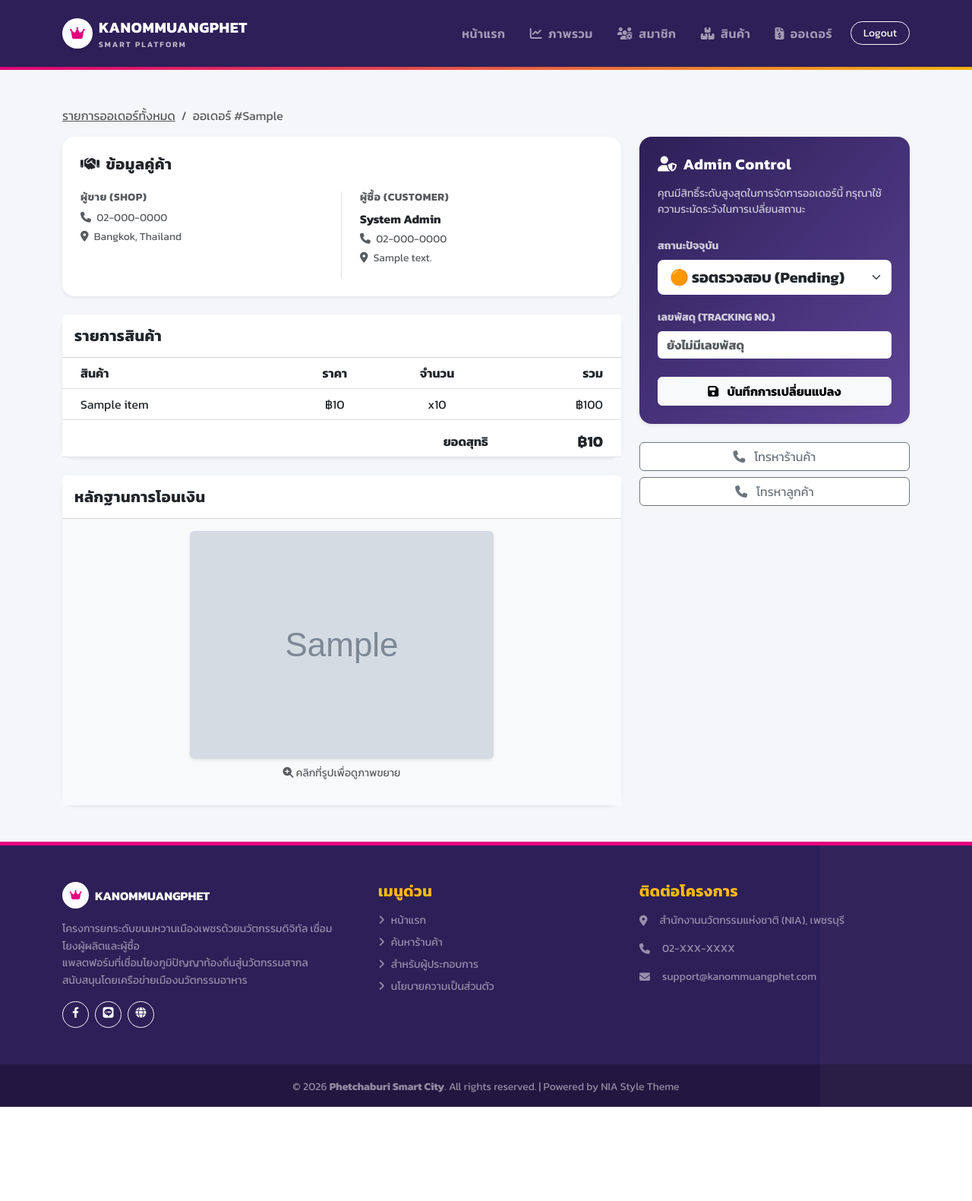
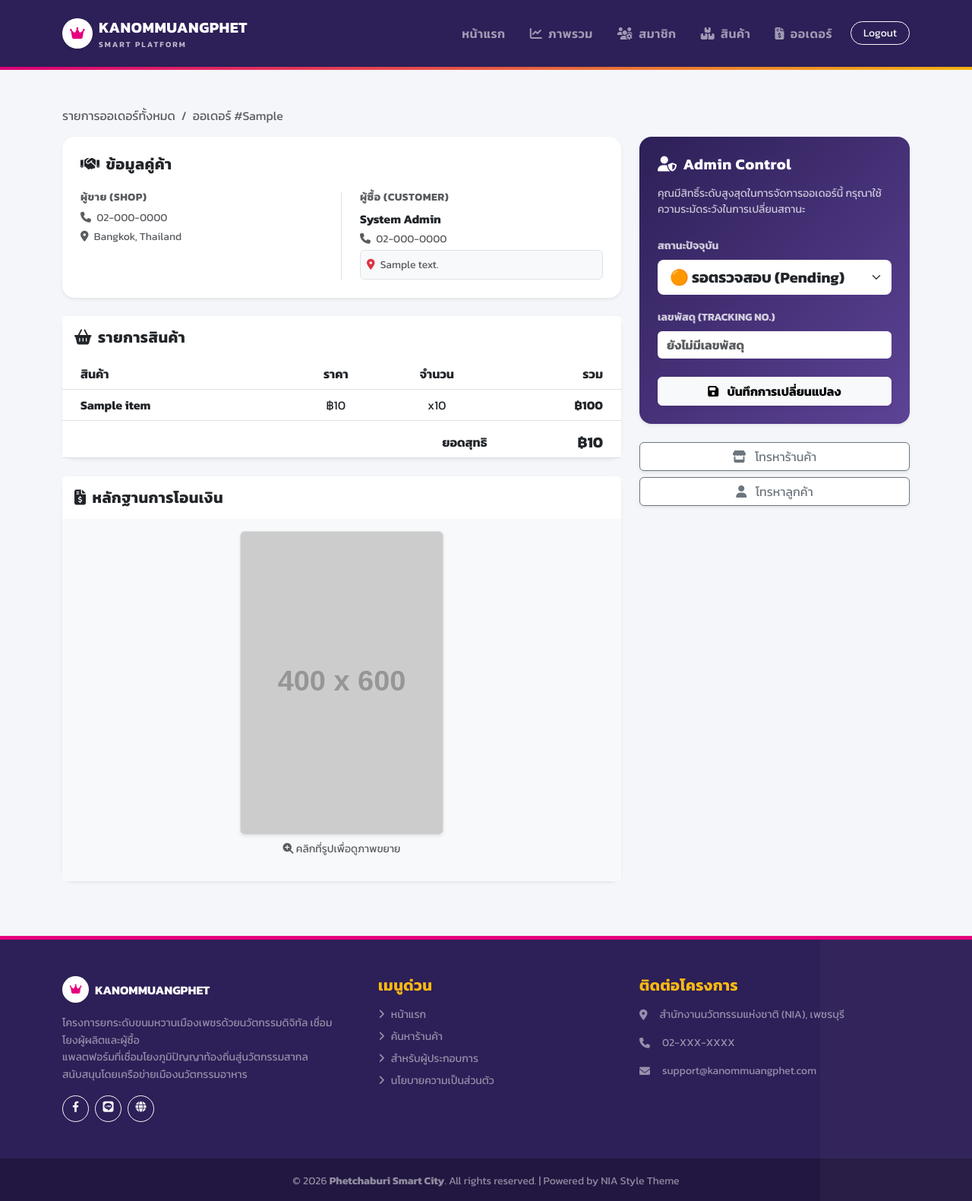
Before and after one commit to palapon001/new_kanom, a PHP site: page /kanommuangphet/admin/order_view.php?id=1 in a window 1280 px wide. Shown: the whole page at 76% size. Before the commit the page ends 1457 px from the top, so only its background shows below. Run offline with PHP 8.4, Linux system fonts and the light colour scheme; a user stored in the database is signed in; data comes from the database, SQL or seed files in the repository; tables that the repository leaves empty or names only in its code hold one stand-in row (values such as "Sample post"); grey boxes marked "Sample" are stand-in pictures; grey boxes labelled with a size stand in for pictures from a placeholder-image service; some libraries are stand-ins or nearby versions; grey boxes are pictures that could not be loaded.

Commit message:
update order

```diff
--- a/admin/order_view.php
+++ b/admin/order_view.php
@@ -5,6 +5,7 @@ require_once '../function.php';
 
 // 1. ความปลอดภัย: Admin เท่านั้น
 if (!isset($_SESSION['user_id']) || $_SESSION['role'] !== 'admin') {
+    $_SESSION['error'] = 'คุณไม่มีสิทธิ์เข้าถึงส่วนนี้';
     header("Location: ../login.php");
     exit();
 }
@@ -17,12 +18,18 @@ if (isset($_POST['admin_update_status'])) {
     $tracking = $_POST['tracking_no'] ?? '';
 
     // อัปเดตสถานะลง DB
-    update('orders', [
+    $update_result = update('orders', [
         'status' => $new_status,
         'tracking_no' => $tracking
     ], "id = ?", [$order_id]);
 
-    echo "<script>alert('✅ Admin: อัปเดตสถานะเรียบร้อยแล้ว'); </script>";
+    if ($update_result) {
+        $_SESSION['success'] = '✅ Admin: อัปเดตสถานะเรียบร้อยแล้ว';
+        header("Location: order_view.php?id=$order_id");
+        exit();
+    } else {
+        $_SESSION['error'] = 'เกิดข้อผิดพลาดในการอัปเดต';
+    }
 }
 
 // 3. ดึงข้อมูลออเดอร์ + ข้อมูลลูกค้า + ข้อมูลร้านค้า
@@ -37,7 +44,9 @@ $sql = "SELECT o.*,
 $order = selectOne($sql, [$order_id]);
 
 if (!$order) {
-    die("ไม่พบข้อมูลคำสั่งซื้อ");
+    $_SESSION['error'] = 'ไม่พบข้อมูลคำสั่งซื้อ';
+    header("Location: orders_manage.php");
+    exit();
 }
 
 // 4. ดึงรายการสินค้าในออเดอร์
@@ -52,7 +61,7 @@ include '../includes/navbar.php';
 
     <nav aria-label="breadcrumb">
         <ol class="breadcrumb">
-            <li class="breadcrumb-item"><a href="orders_manage.php" class="text-muted">รายการออเดอร์ทั้งหมด</a></li>
+            <li class="breadcrumb-item"><a href="orders_manage.php" class="text-muted text-decoration-none">รายการออเดอร์ทั้งหมด</a></li>
             <li class="breadcrumb-item active">ออเดอร์ #<?= $order['order_no'] ?></li>
         </ol>
     </nav>
@@ -66,28 +75,31 @@ include '../includes/navbar.php';
                     <h5 class="fw-bold text-purple mb-4"><i class="fas fa-handshake me-2"></i>ข้อมูลคู่ค้า</h5>
                     <div class="row">
                         <div class="col-md-6 border-end">
-                            <h6 class="text-muted small fw-bold">ผู้ขาย (SHOP)</h6>
+                            <h6 class="text-muted small fw-bold text-uppercase">ผู้ขาย (SHOP)</h6>
                             <p class="fw-bold mb-1"><?= htmlspecialchars($order['shop_name']) ?></p>
                             <p class="small text-muted mb-1"><i class="fas fa-phone me-1"></i> <?= htmlspecialchars($order['shop_phone']) ?></p>
                             <p class="small text-muted"><i class="fas fa-map-marker-alt me-1"></i> <?= htmlspecialchars($order['shop_address']) ?></p>
                         </div>
                         <div class="col-md-6 ps-md-4">
-                            <h6 class="text-muted small fw-bold">ผู้ซื้อ (CUSTOMER)</h6>
+                            <h6 class="text-muted small fw-bold text-uppercase">ผู้ซื้อ (CUSTOMER)</h6>
                             <p class="fw-bold mb-1"><?= htmlspecialchars($order['customer_name']) ?></p>
                             <p class="small text-muted mb-1"><i class="fas fa-phone me-1"></i> <?= htmlspecialchars($order['customer_phone']) ?></p>
-                            <p class="small text-muted"><i class="fas fa-map-marker-alt me-1"></i> <?= htmlspecialchars($order['shipping_address']) ?></p>
+                            <div class="bg-light p-2 rounded small text-muted border">
+                                <i class="fas fa-map-marker-alt me-1 text-danger"></i>
+                                <?= nl2br(htmlspecialchars($order['shipping_address'] ?? $order['customer_address'])) ?>
+                            </div>
                         </div>
                     </div>
                 </div>
             </div>
 
             <div class="card border-0 shadow-sm rounded-4 mb-4">
-                <div class="card-header bg-white py-3">
-                    <h5 class="mb-0 fw-bold">รายการสินค้า</h5>
+                <div class="card-header bg-white py-3 border-bottom-0">
+                    <h5 class="mb-0 fw-bold text-purple"><i class="fas fa-shopping-basket me-2"></i>รายการสินค้า</h5>
                 </div>
                 <div class="card-body p-0">
                     <div class="table-responsive">
-                        <table class="table mb-0">
+                        <table class="table mb-0 align-middle">
                             <thead class="bg-light">
                                 <tr>
                                     <th class="ps-4">สินค้า</th>
@@ -99,10 +111,10 @@ include '../includes/navbar.php';
                             <tbody>
                                 <?php foreach($items as $item): ?>
                                 <tr>
-                                    <td class="ps-4"><?= htmlspecialchars($item['product_name']) ?></td>
+                                    <td class="ps-4 fw-bold"><?= htmlspecialchars($item['product_name']) ?></td>
                                     <td class="text-center">฿<?= number_format($item['price']) ?></td>
                                     <td class="text-center">x<?= $item['quantity'] ?></td>
-                                    <td class="text-end pe-4">฿<?= number_format($item['price'] * $item['quantity']) ?></td>
+                                    <td class="text-end pe-4 fw-bold">฿<?= number_format($item['price'] * $item['quantity']) ?></td>
                                 </tr>
                                 <?php endforeach; ?>
                             </tbody>
@@ -117,24 +129,30 @@ include '../includes/navbar.php';
                 </div>
             </div>
 
-            <div class="card border-0 shadow-sm rounded-4">
-                <div class="card-header bg-white py-3">
-                    <h5 class="mb-0 fw-bold">หลักฐานการโอนเงิน</h5>
+            <div class="card border-0 shadow-sm rounded-4 mb-4">
+                <div class="card-header bg-white py-3 border-bottom-0">
+                    <h5 class="mb-0 fw-bold text-purple"><i class="fas fa-file-invoice-dollar me-2"></i>หลักฐานการโอนเงิน</h5>
                 </div>
                 <div class="card-body text-center bg-light">
-                    <?php if($order['slip_image']): ?>
+                    <?php if(!empty($order['slip_image'])): ?>
                         <?php
                             $slip = $order['slip_image'];
-                            if(!filter_var($slip, FILTER_VALIDATE_URL)) $slip = '../uploads/slips/'.$slip;
+                            $slip_path_check = '../uploads/slips/' . $slip;
+
+                            if (file_exists($slip_path_check)) {
+                                $display_slip = $slip_path_check;
+                            } else {
+                                $display_slip = 'https://placehold.co/400x600?text=Slip+Not+Found';
+                            }
                         ?>
-                        <a href="<?= $slip ?>" target="_blank">
-                            <img src="<?= $slip ?>" class="img-fluid rounded shadow-sm" style="max-height: 400px;">
+                        <a href="<?= $display_slip ?>" target="_blank">
+                            <img src="<?= $display_slip ?>" class="img-fluid rounded shadow-sm border" style="max-height: 400px; object-fit: contain;">
                         </a>
                         <p class="text-muted mt-2 small"><i class="fas fa-search-plus"></i> คลิกที่รูปเพื่อดูภาพขยาย</p>
                     <?php else: ?>
                         <div class="py-5 text-muted">
                             <i class="fas fa-image fa-3x mb-3 opacity-25"></i>
-                            <p>ไม่มีหลักฐานการโอนเงิน (อาจเป็นการเก็บเงินปลายทาง)</p>
+                            <p class="mb-0">ไม่มีหลักฐานการโอนเงิน (อาจเป็นการเก็บเงินปลายทาง)</p>
                         </div>
                     <?php endif; ?>
                 </div>
@@ -173,11 +191,11 @@ include '../includes/navbar.php';
             </div>
 
             <div class="d-grid gap-2">
-                <a href="tel:<?= $order['shop_phone'] ?>" class="btn btn-outline-secondary bg-white">
-                    <i class="fas fa-phone me-2"></i> โทรหาร้านค้า
+                <a href="tel:<?= $order['shop_phone'] ?>" class="btn btn-outline-secondary bg-white shadow-sm">
+                    <i class="fas fa-store me-2"></i> โทรหาร้านค้า
                 </a>
-                <a href="tel:<?= $order['customer_phone'] ?>" class="btn btn-outline-secondary bg-white">
-                    <i class="fas fa-phone me-2"></i> โทรหาลูกค้า
+                <a href="tel:<?= $order['customer_phone'] ?>" class="btn btn-outline-secondary bg-white shadow-sm">
+                    <i class="fas fa-user me-2"></i> โทรหาลูกค้า
                 </a>
             </div>
 
```
Also changed, not shown: shop/order_detail.php (+27 -11 lines), shop_detail.php (+10 -1 lines).
